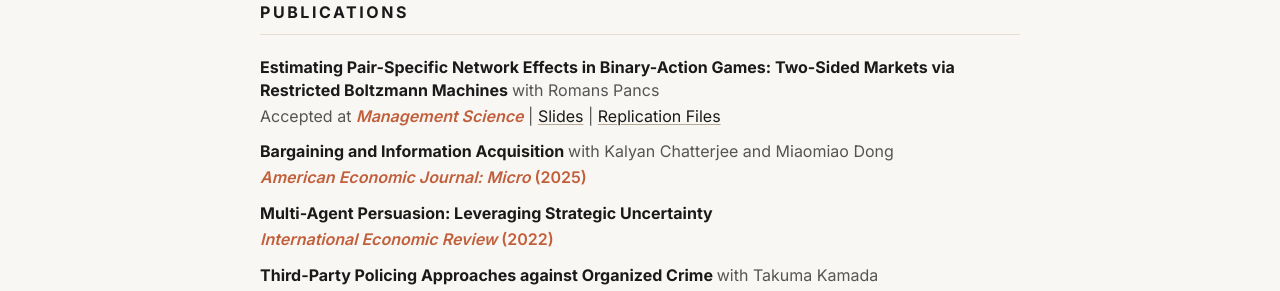
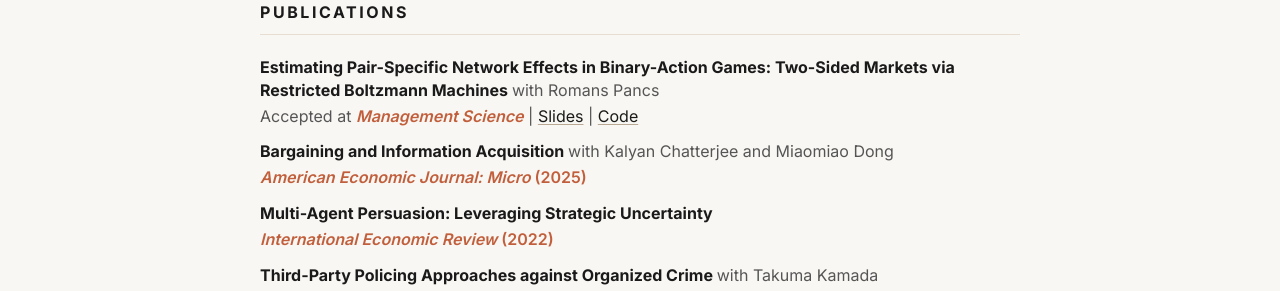
Before and after one commit to tetsuyahoshino137/tetsuyahoshino137.github.io, a Jekyll site: the page built from index.md, in a window 1280 px wide. Shown: the part 734-1025 px from the top of the page. Built offline with Jekyll 4.4.1, drawn with Linux system fonts in a browser that asks for light colours.

Commit message:
Update index.md

```diff
--- a/index.md
+++ b/index.md
@@ -135,7 +135,7 @@ title: Home
         <div class="paper-sub">
           Accepted at <span class="badge"><em>Management Science</em></span> |
           <a href="slides/HoshinoPancs_EconometricSocietyAIML.pdf">Slides</a> |
-          <a href="https://github.com/tetsuyahoshino137/tetsuyahoshino137.github.io/tree/main/replication/hoshino-pancs">Replication Files</a>
+          <a href="https://github.com/tetsuyahoshino137/tetsuyahoshino137.github.io/tree/main/replication/hoshino-pancs">Code</a>
         </div>
       </li>
       <li>
```
